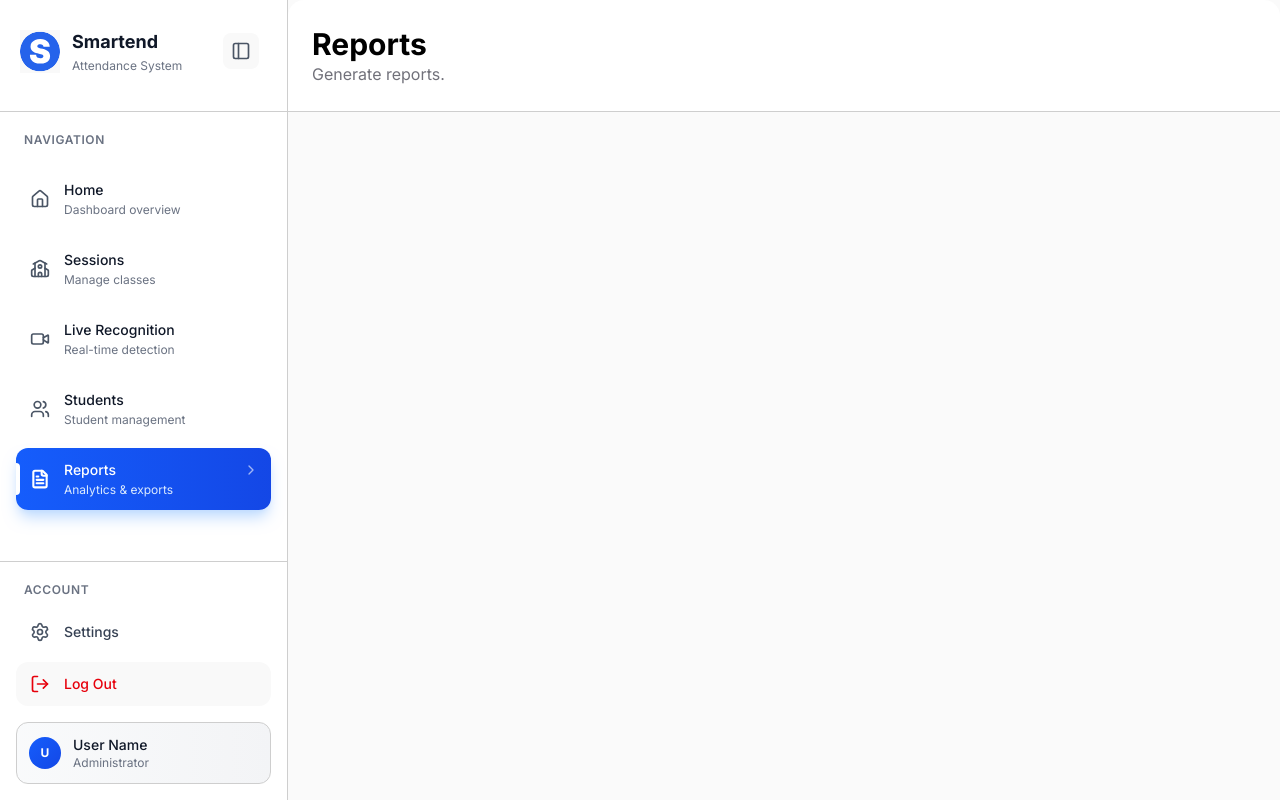
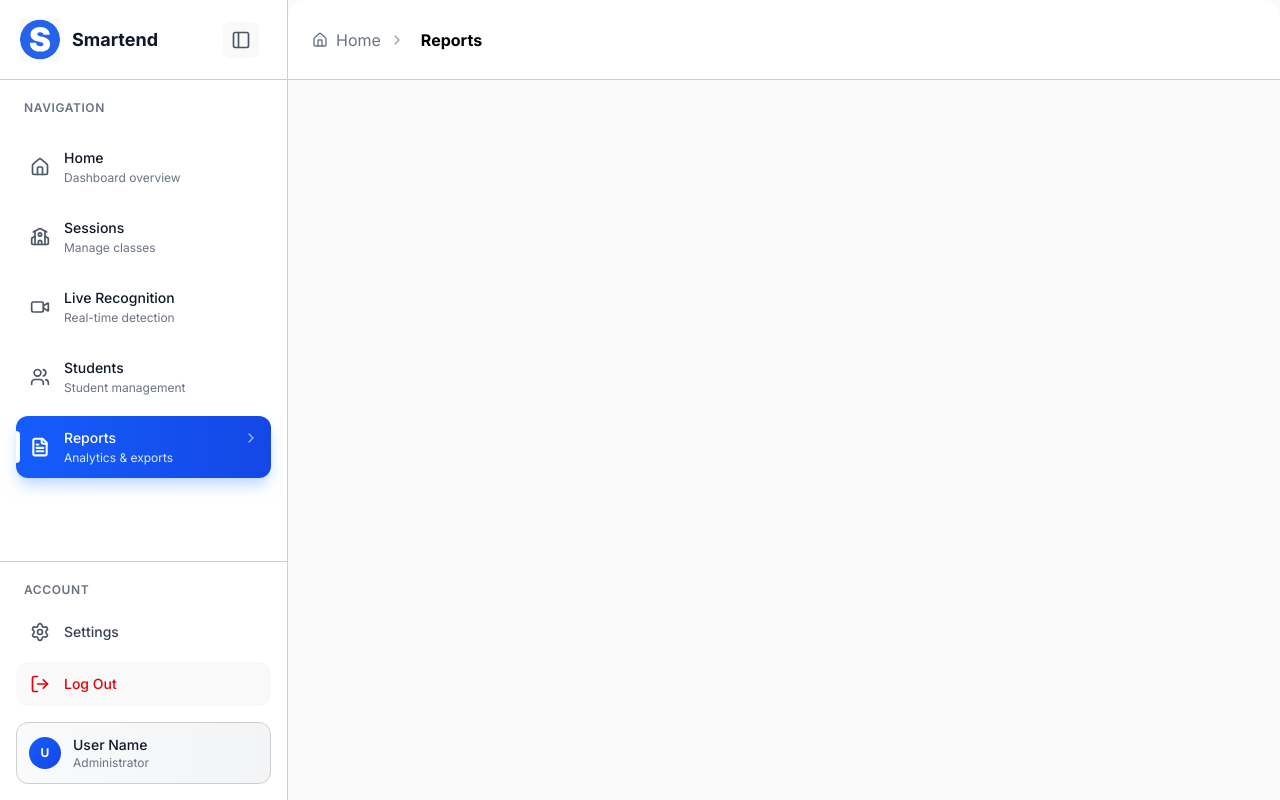
Before and after one commit to TerryBooCH/SMU-Smart-Attendance-System, a React (Vite) app in the folder frontend/: page /reports in a window 1280 px wide. Built offline with nearby package versions, Linux system fonts and the light colour scheme; no server answers.

Commit message:
feat: Replace PageHeader with Breadcrumb component across multiple pages

```diff
--- /dev/null
+++ b/frontend/src/components/Breadcrumb.jsx
@@ -0,0 +1,28 @@
+import React from 'react';
+import { ChevronRight, Home } from 'lucide-react';
+
+const Breadcrumb = ({ items }) => {
+  return (
+    <nav className="bg-white min-h-[5rem] rounded-t-2xl flex items-center px-6 border-b border-[#cecece]">
+      <ol className="flex space-x-2">
+        {items.map((item, index) => (
+          <li key={index} className="flex items-center">
+            {index === 0 && item.label.toLowerCase() === 'home' && (
+              <Home className="w-4 h-4 text-gray-500 mr-2" />
+            )}
+            {item.href ? (
+              <a href={item.href} className="text-gray-500 hover:text-black">
+                {item.label}
+              </a>
+            ) : (
+              <span className="text-black font-bold">{item.label}</span>
+            )}
+            {index < items.length - 1 && <ChevronRight className="w-4 h-4 text-gray-400 mx-2" />}
+          </li>
+        ))}
+      </ol>
+    </nav>
+  );
+};
+
+export default Breadcrumb;
--- a/frontend/src/components/PageHeader.jsx
+++ /dev/null
@@ -1,14 +0,0 @@
-import React from 'react'
-
-const PageHeader = ({title, subtitle}) => {
-  return (
-    <div className='bg-white min-h-[7rem] rounded-t-2xl flex flex-col justify-center px-6 border-b-1 border-[#cecece] '>
-        <h1 className='text-3xl text-black font-bold'>
-            {title}
-        </h1>
-        <p className='text-gray-muted'>{subtitle}</p>
-    </div>
-  )
-}
-
-export default PageHeader
--- a/frontend/src/components/Sidebar.jsx
+++ b/frontend/src/components/Sidebar.jsx
@@ -73,8 +73,9 @@ const Sidebar = () => {
         style={{ width: isCollapsed ? "80px" : "288px" }}
       >
         {/* Header / Logo section */}
-        <div className="px-4 py-4 border-b border-[#cecece] min-h-[7rem] ">
-          <div className="group relative flex items-center rounded-xl transition-all duration-200 p-3">
+        <div className="px-4 py-2 border-b border-[#cecece] min-h-[5rem] flex items-center
+">
+          <div className="group relative flex items-center rounded-xl transition-all duration-200 p-3 w-full" >
             <div className="flex-shrink-0 w-6 flex items-center justify-center">
               <button
                 onClick={toggleSidebar}
@@ -93,9 +94,7 @@ const Sidebar = () => {
                   <span className="font-bold text-lg transition-colors duration-200 whitespace-nowrap text-gray-900">
                     Smartend
                   </span>
-                  <p className="text-xs mt-0.5 transition-colors duration-200 whitespace-nowrap text-gray-500">
-                    Attendance System
-                  </p>
+
                 </div>
                 <button
                   onClick={toggleSidebar}
--- a/frontend/src/pages/LiveRecognition/index.jsx
+++ b/frontend/src/pages/LiveRecognition/index.jsx
@@ -1,19 +1,20 @@
 import React from "react";
 import Sidebar from "../../components/Sidebar";
-import PageHeader from "../../components/PageHeader";
+import Breadcrumb from "../../components/Breadcrumb";
 
 const LiveRecognition = () => {
   return (
     <div className="min-h-screen flex">
       <Sidebar />
 
-        <main className="h-screen w-full bg-[#fafafa] ">
-          <PageHeader
-            title="Live Recognition"
-            subtitle={"Real-time face recognition."}
-          />
-        </main>
-
+      <main className="h-screen w-full bg-[#fafafa] ">
+        <Breadcrumb
+          items={[
+            { label: "Home", href: "/home" },
+            { label: "Live Recognition" },
+          ]}
+        />
+      </main>
     </div>
   );
 };
--- a/frontend/src/pages/Reports/index.jsx
+++ b/frontend/src/pages/Reports/index.jsx
@@ -1,6 +1,6 @@
 import React from "react";
 import Sidebar from "../../components/Sidebar";
-import PageHeader from "../../components/PageHeader";
+import Breadcrumb from "../../components/Breadcrumb";
 
 const Reports = () => {
   return (
@@ -8,7 +8,7 @@ const Reports = () => {
       <Sidebar />
 
         <main className="h-screen w-full bg-[#fafafa] ">
-          <PageHeader title="Reports" subtitle={"Generate reports."} />
+          <Breadcrumb items={[{label: "Home", href: "/home"}, { label: "Reports" }]} />
         </main>
 
     </div>
--- a/frontend/src/pages/Sessions/index.jsx
+++ b/frontend/src/pages/Sessions/index.jsx
@@ -1,6 +1,6 @@
 import React from "react";
 import Sidebar from "../../components/Sidebar";
-import PageHeader from "../../components/PageHeader";
+import Breadcrumb from "../../components/Breadcrumb";
 
 const Sessions = () => {
   return (
@@ -8,7 +8,7 @@ const Sessions = () => {
       <Sidebar />
 
         <main className="h-screen w-full bg-[#fafafa]">
-          <PageHeader title="Sessions" subtitle={"Manage attendance sessions."} />
+          <Breadcrumb items={[{label: "Home", href: "/home"}, { label: "Sessions" }]}/>
         </main>
 
     </div>
--- a/frontend/src/pages/StudentView/index.jsx
+++ b/frontend/src/pages/StudentView/index.jsx
@@ -1,11 +1,11 @@
-import React, { useEffect } from 'react';
-import { useParams } from 'react-router-dom';
+import React, { useEffect } from "react";
+import { useParams } from "react-router-dom";
 import Sidebar from "../../components/Sidebar";
-import PageHeader from "../../components/PageHeader";
-import UserBanner from './UserBanner';
-import { useStudents } from '../../context/StudentContext';
-import UpdateStudentDetailsForm from './UpdateStudentDetailsForm';
-import StudentFaceDataContainer from './StudentFaceDataContainer';
+import Breadcrumb from "../../components/Breadcrumb";
+import UserBanner from "./UserBanner";
+import { useStudents } from "../../context/StudentContext";
+import UpdateStudentDetailsForm from "./UpdateStudentDetailsForm";
+import StudentFaceDataContainer from "./StudentFaceDataContainer";
 
 const StudentView = () => {
   const { id } = useParams();
@@ -23,7 +23,13 @@ const StudentView = () => {
       <div className="min-h-screen flex">
         <Sidebar />
         <main className="h-screen w-full bg-[#fafafa]">
-          <PageHeader title="Students" subtitle="Manage student records." />
+          <Breadcrumb
+            items={[
+              { label: "Home", href: "/home" },
+              { label: "Students", href: "/students" },
+              { label: "View Student", href: `/student/${id}` },
+            ]}
+          />
           <div className="flex items-center justify-center h-64">
             <p className="text-gray-500">Loading student data...</p>
           </div>
@@ -37,7 +43,13 @@ const StudentView = () => {
       <div className="min-h-screen flex">
         <Sidebar />
         <main className="h-screen w-full bg-[#fafafa]">
-          <PageHeader title="Students" subtitle="Manage student records." />
+          <Breadcrumb
+            items={[
+              { label: "Home", href: "/home" },
+              { label: "Students", href: "/students" },
+              { label: "View Student", href: `/student/` },
+            ]}
+          />
           <div className="flex items-center justify-center h-64">
             <p className="text-red-500">{error}</p>
           </div>
@@ -51,7 +63,13 @@ const StudentView = () => {
       <div className="min-h-screen flex">
         <Sidebar />
         <main className="h-screen w-full bg-[#fafafa]">
-          <PageHeader title="Students" subtitle="Manage student records." />
+          <Breadcrumb
+            items={[
+              { label: "Home", href: "/home" },
+              { label: "Students", href: "/students" },
+              { label: "View Student", href: `/student/` },
+            ]}
+          />
           <div className="flex items-center justify-center h-64">
             <p className="text-gray-500">Student not found</p>
           </div>
@@ -65,16 +83,17 @@ const StudentView = () => {
       <Sidebar />
 
       <main className="h-screen w-full bg-[#fafafa]">
-        <PageHeader title="Students" subtitle="Manage student records." />
-        <UserBanner
-          student={selectedStudent}
+        <Breadcrumb
+          items={[
+            { label: "Home", href: "/home" },
+            { label: "Students", href: "/students" },
+            { label: selectedStudent.name },
+          ]}
         />
-        <UpdateStudentDetailsForm
-          student={selectedStudent}
-        />
-        <StudentFaceDataContainer
-          student={selectedStudent}
-        />
+
+        <UserBanner student={selectedStudent} />
+        <UpdateStudentDetailsForm student={selectedStudent} />
+        <StudentFaceDataContainer student={selectedStudent} />
       </main>
     </div>
   );
--- a/frontend/src/pages/Students/index.jsx
+++ b/frontend/src/pages/Students/index.jsx
@@ -1,6 +1,6 @@
 import React from "react";
 import Sidebar from "../../components/Sidebar";
-import PageHeader from "../../components/PageHeader";
+import Breadcrumb from "../../components/Breadcrumb";
 import StudentsContainer from "./StudentsContainer";
 import Toolbar from "./Toolbar";
 
@@ -10,7 +10,7 @@ const Students = () => {
       <Sidebar />
 
       <main className="h-screen w-full bg-[#fafafa] ">
-        <PageHeader title="Students" subtitle={"Manage student records."} />
+        <Breadcrumb items={[{label: "Home", href: "/home"}, { label: "Students"}]} />
         <Toolbar />
         <StudentsContainer />
       </main>
```
